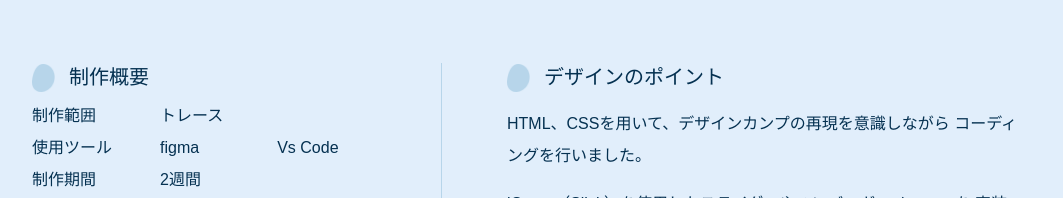
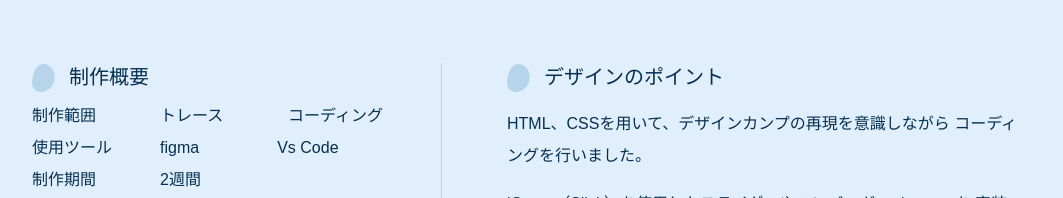
Before and after one commit to yyyuriko18/portfolio__harui, a plain HTML site: page designcafe-website.html in a window 1280 px wide. Shown: the part 1411-1609 px from the top of the page, without its empty margins (108-1171 px from the left). Drawn offline with nearby package versions, Linux system fonts and the light colour scheme; a web font is replaced by a local one.

Commit message:
Update designcafe-website.html

```diff
--- a/designcafe-website.html
+++ b/designcafe-website.html
@@ -79,6 +79,7 @@
         <div class="overview-innner">
             <p class="inner-title">制作範囲</p>
             <p class="inner-title">トレース</p>
+            <p class="inner-title">コーディング</p>
         </div>
 
         <div class="overview-innner">
```
